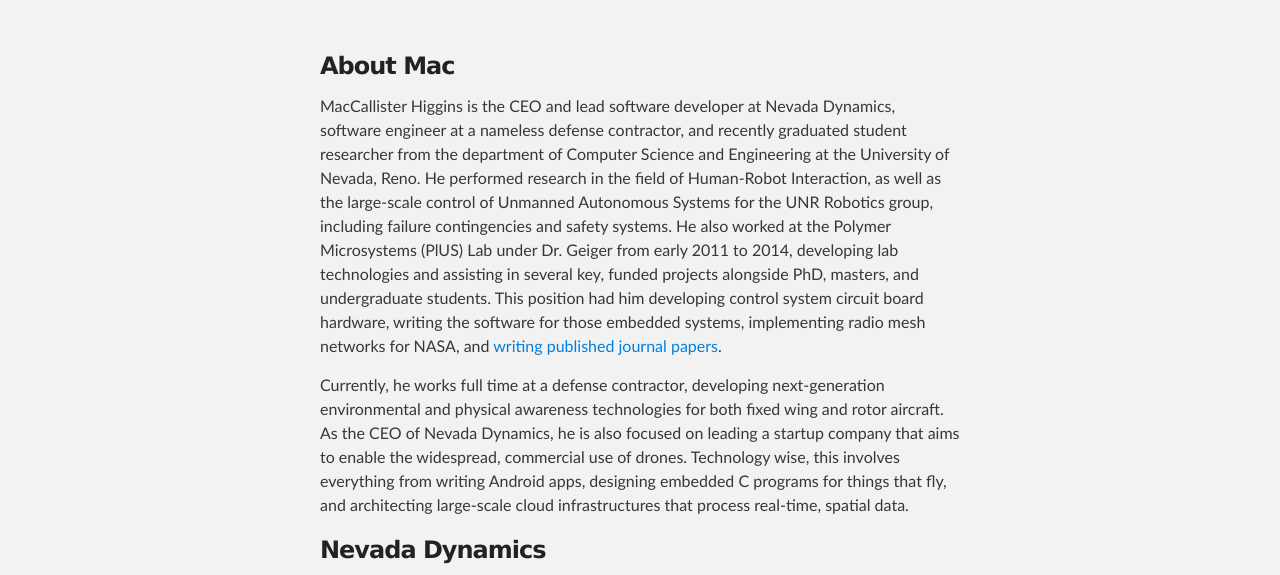
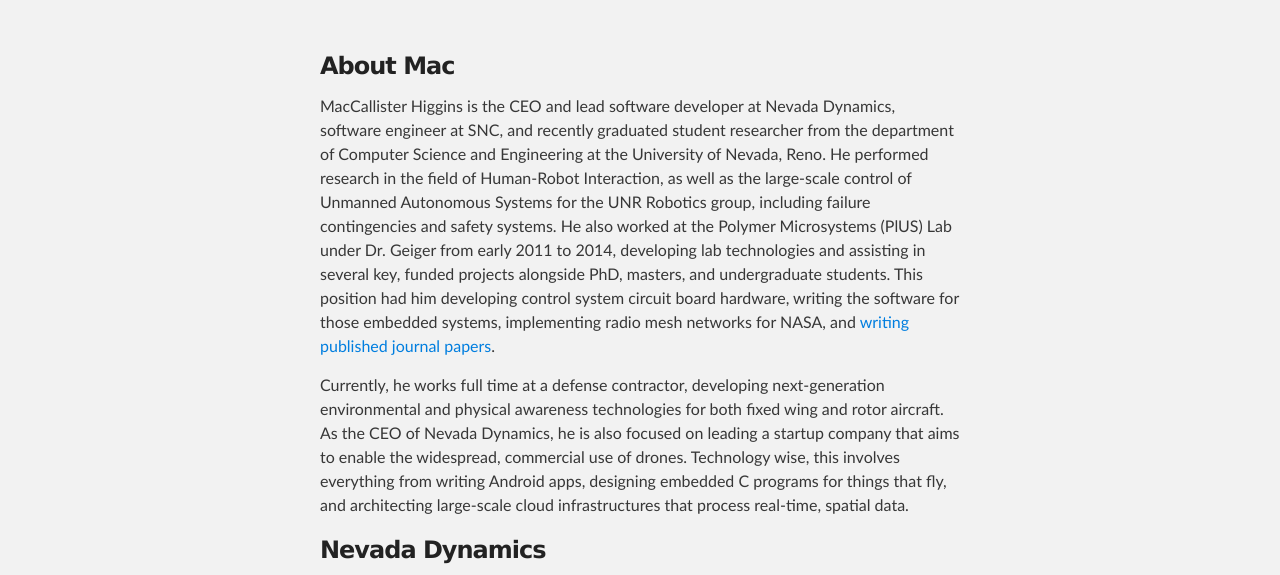
Before and after one commit to mjshiggins/mjshiggins.github.io, a plain HTML site: page index.html in a window 1280 px wide. Shown: the part 176-751 px from the top of the page. Drawn offline with Linux system fonts and the light colour scheme.

Commit message:
Update index.html

```diff
--- a/index.html
+++ b/index.html
@@ -30,7 +30,7 @@
         <h3>
 <a id="about-mac" class="anchor" href="#about-mac" aria-hidden="true"><span aria-hidden="true" class="octicon octicon-link"></span></a>About Mac</h3>
 
-<p>MacCallister Higgins is the CEO and lead software developer at Nevada Dynamics, software engineer at a nameless defense contractor, and recently graduated student researcher from the department of Computer Science and Engineering at the University of Nevada, Reno. He performed research in the field of Human-Robot Interaction, as well as the large-scale control of Unmanned Autonomous Systems for the UNR Robotics group, including failure contingencies and safety systems. He also worked at the Polymer Microsystems (PlUS) Lab under Dr. Geiger from early 2011 to 2014, developing lab technologies and assisting in several key, funded projects alongside PhD, masters, and undergraduate students. This position had him developing control system circuit board hardware, writing the software for those embedded systems, implementing radio mesh networks for NASA, and <a href="https://ejg.blogs.unr.edu/publications/">writing published journal papers</a>. </p>
+<p>MacCallister Higgins is the CEO and lead software developer at Nevada Dynamics, software engineer at SNC, and recently graduated student researcher from the department of Computer Science and Engineering at the University of Nevada, Reno. He performed research in the field of Human-Robot Interaction, as well as the large-scale control of Unmanned Autonomous Systems for the UNR Robotics group, including failure contingencies and safety systems. He also worked at the Polymer Microsystems (PlUS) Lab under Dr. Geiger from early 2011 to 2014, developing lab technologies and assisting in several key, funded projects alongside PhD, masters, and undergraduate students. This position had him developing control system circuit board hardware, writing the software for those embedded systems, implementing radio mesh networks for NASA, and <a href="https://ejg.blogs.unr.edu/publications/">writing published journal papers</a>. </p>
 
 <p>Currently, he works full time at a defense contractor, developing next-generation environmental and physical awareness technologies for both fixed wing and rotor aircraft. As the CEO of Nevada Dynamics, he is also focused on leading a startup company that aims to enable the widespread, commercial use of drones. Technology wise, this involves everything from writing Android apps, designing embedded C programs for things that fly, and architecting large-scale cloud infrastructures that process real-time, spatial data.</p>
 
```
